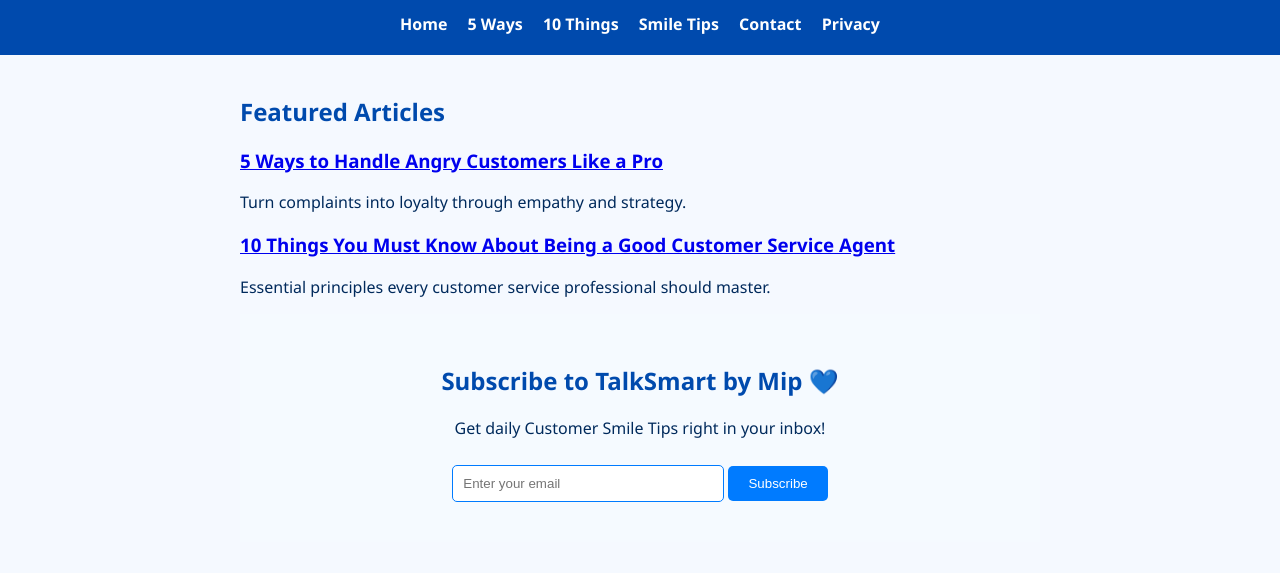
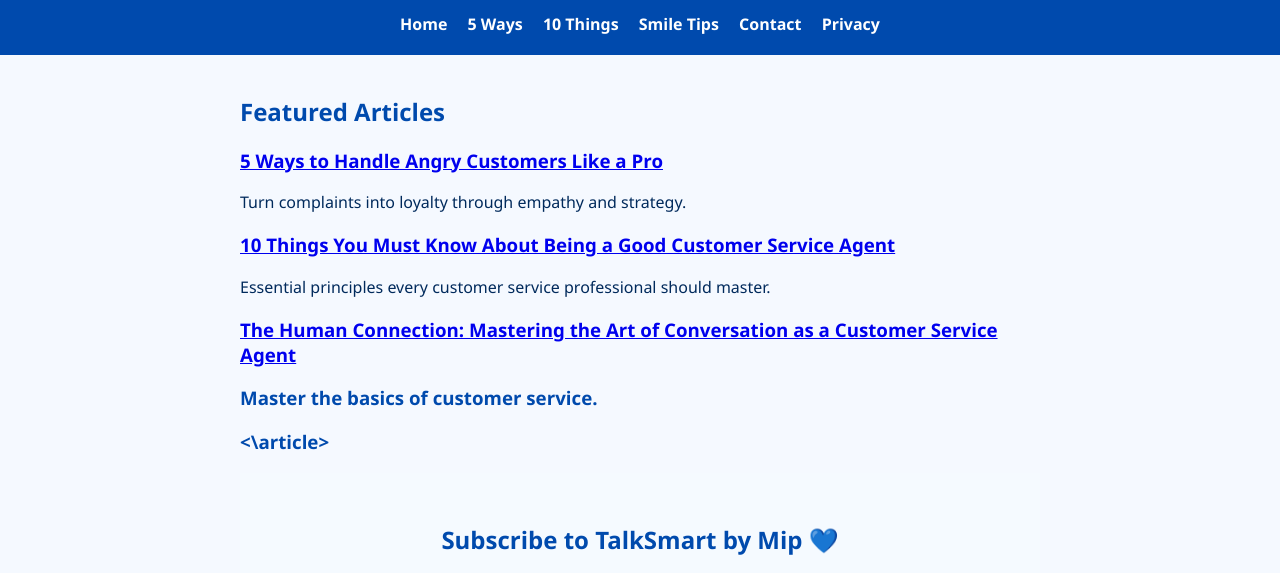
Before and after one commit to talksmartbymip-lang/Talksmartbymip, a plain HTML site: page index.html in a window 1280 px wide. Shown: the part 163-736 px from the top of the page. Drawn offline with Linux system fonts and the light colour scheme.

Commit message:
Fix HTML structure and add new article link

```diff
--- a/index.html
+++ b/index.html
@@ -33,6 +33,9 @@
       <h3><a href="article2.html">10 Things You Must Know About Being a Good Customer Service Agent</a></h3>
       <p>Essential principles every customer service professional should master.</p>
     </article>
+    <h3><a href="article3.html">The Human Connection: Mastering the Art of Conversation as a Customer Service Agent</a></li>
+      <p>Master the basics of customer service.</p>
+  <\article>
   </section>
 
   <section id="subscribe" style="text-align:center; padding:30px; background-color:#f5faff;">
```
